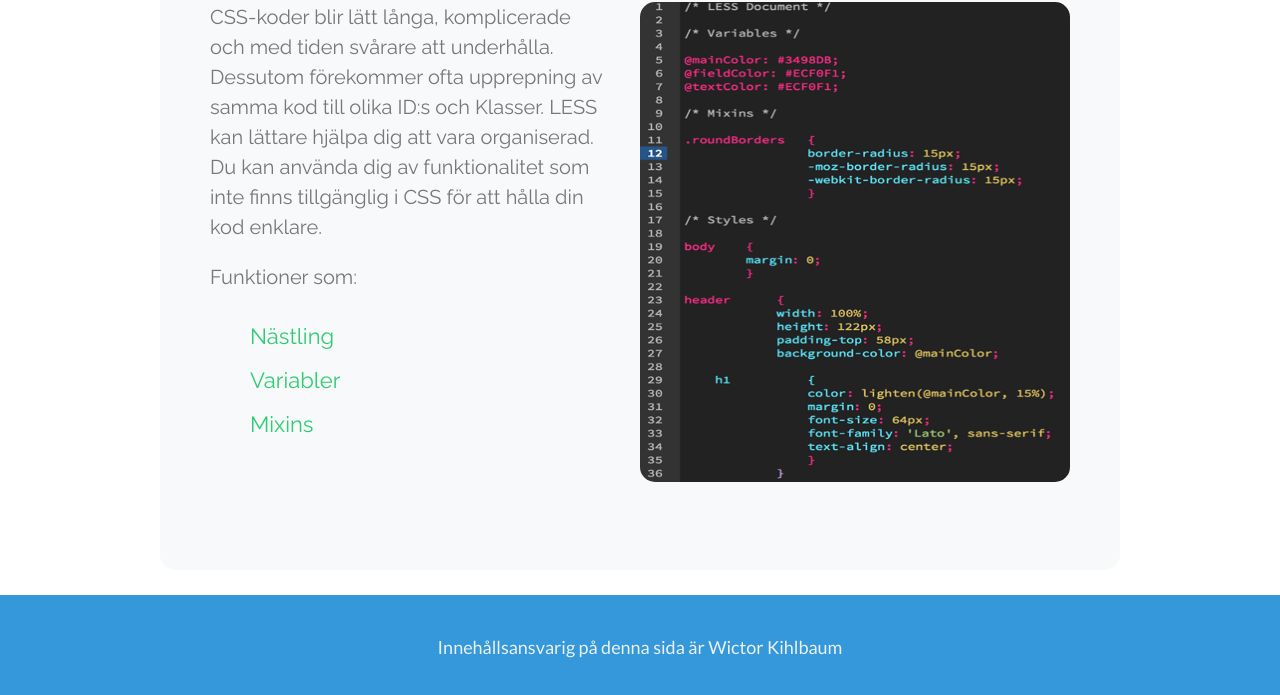
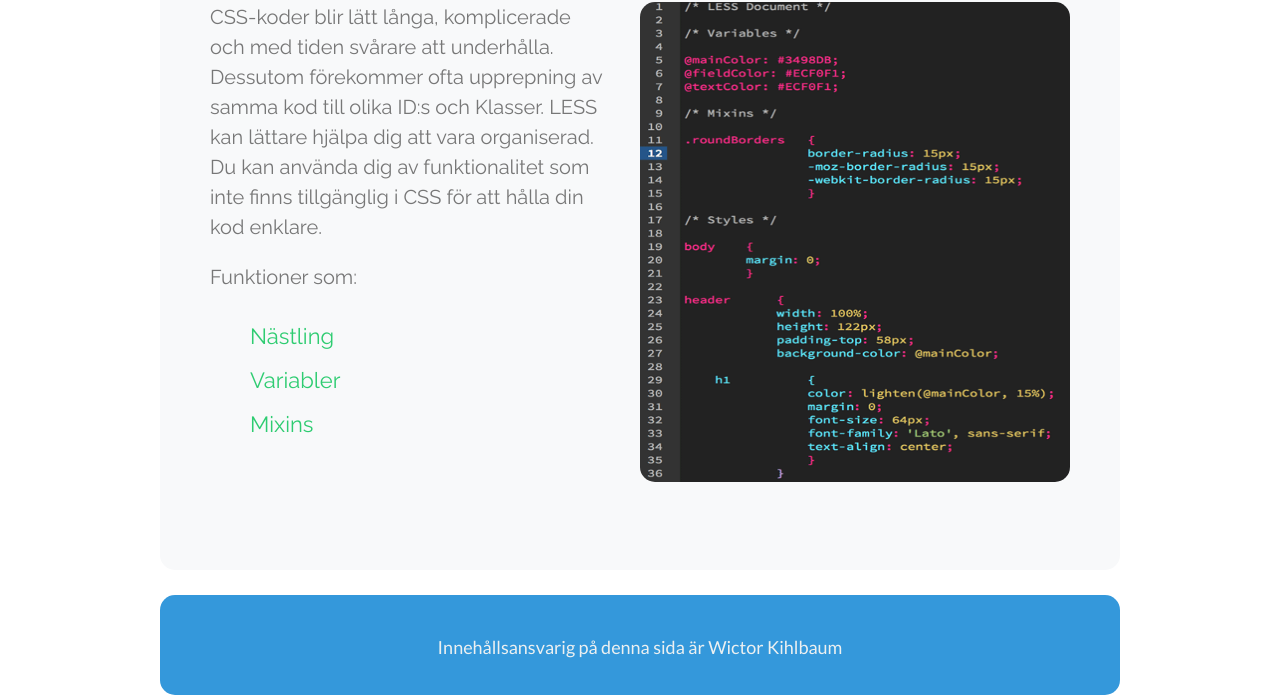
Before and after one commit to WictorKihlbaum/wk222as-LESS-Project, a plain HTML site: page index.html in a window 1280 px wide. Shown: the part 365-1060 px from the top of the page. Drawn offline with Linux system fonts and the light colour scheme.

Commit message:
LESS footer change

```diff
--- a/less/styles.less
+++ b/less/styles.less
@@ -108,9 +108,11 @@ main		{
 			}
 
 footer		{
-			width: 100%;
+			width: 960px;
 			height: 59px;
+			margin: 0 auto;
 			padding-top: 41px;
 			background-color: @mainColor;
 			.textStyle;
+			.roundBorders;
 			}
```
Also changed, not shown: .c9/metadata/workspace/css/styles.css (added), .c9/metadata/workspace/index.html, .c9/metadata/workspace/less/styles.less, css/styles.css, 1 other file.
